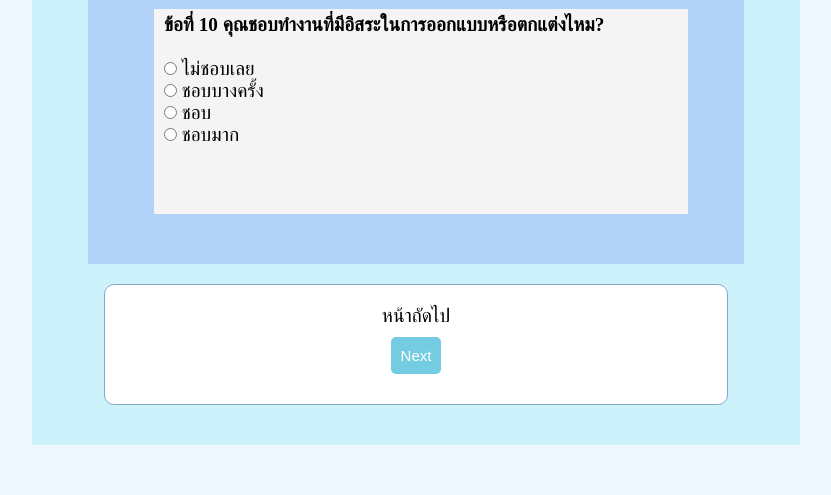
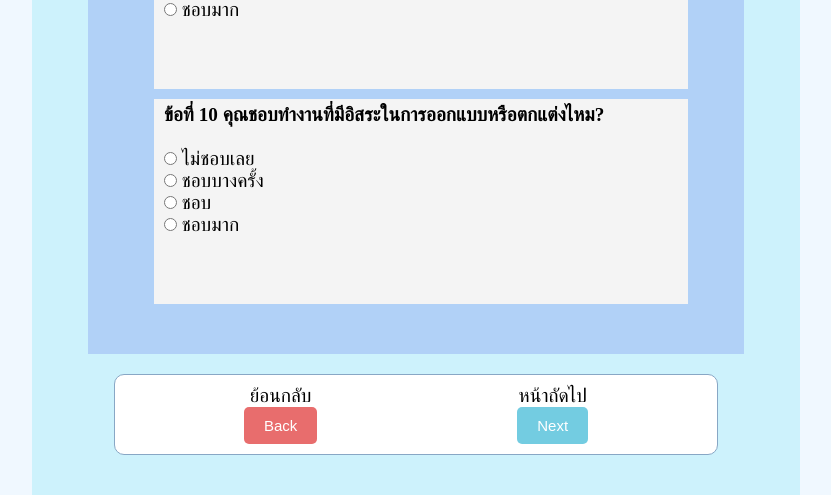
Before and after one commit to tlesk0708/PROJECT2, a PHP site: page /Project2/exam1.html in a window 1280 px wide. Shown: the part 2257-2752 px from the top of the page, without its empty margins (224-1055 px from the left). Before the commit the page ends 2702 px from the top, so only its background shows below. Run offline with PHP 8.4, Linux system fonts and the light colour scheme.

Commit message:
ปุ่มย้อนกลับ และ ข้อความแจ้งเตือน หน้าสุดท้าย

```diff
--- a/exam1.html
+++ b/exam1.html
@@ -11,6 +11,7 @@
     <header class="box"><H1 class="title">แนะนำสาขาที่ถนัด</H1></header>
     <div class="boxbook"><img src="detective.png"style="width:50px;margin: 10px;;"><h1>Luksood GU.</h1></img></div>
     <div class="boxbody1">
+        <div class="headbox"><H1>แบบทดสอบ หน้าที่ 1 </H1></div>
         <div class="whitebox"><H4>ข้อที่ 1 คุณชอบทำงานที่ใช้เครื่องมือหรือเทคโนโลยีมากหรือไม่? </H4> <br>
             <input type="radio" name="question1" value="ไม่ชอบเลย" required> ไม่ชอบเลย<br>
             <input type="radio" name="question1" value="ชอบบางครั้ง"> ชอบบางครั้ง<br>
@@ -73,11 +74,17 @@
         </div>
     </div>
 
-    <form action="exam2.html"><p>หน้าถัดไป</p>
-        <div class="input-group">
-            <button type="submit" class="btn">Next</button>
-        </div>
-        </form>
+    <div class="content">
+        <div class="boxexam">
+    <div class="buttonred-container">
+        <p>ย้อนกลับ</p>
+        <a href="dashboard.html"><button type="submit" class="btn2">Back</button></a>
     </div>
+
+    <div class="buttonblue-container">
+        <p>หน้าถัดไป</p>
+        <a href="exam2.html"><button type="submit" class="btn">Next</button></a>
+    </div>
+
 </body>
 </html>
--- a/result.html
+++ b/result.html
@@ -14,7 +14,7 @@
         <h1>ผลลัพธ์</h1>
     </div>
 
-    <form action="ฟฟฟฟฟ.html"><p>ทำแบบประเมิน</p>
+    <form action="Assessment.html"><p>ทำแบบประเมิน</p>
         <div class="input-group">
             <button type="submit" class="btn2">NEXT</button></form>
         </div>
--- a/style.css
+++ b/style.css
@@ -24,11 +24,12 @@
     width: 80%;
     text-align: center;
     margin: 20px auto;
-    padding: 20px;
+    padding: 10px;
     border: 1px solid #88a7c5;
     background: white;
     border-radius: 10px 10px 10px 10px;
 }
+
 
 .input-group{
     margin: 10px 0px 10px 0px;
@@ -50,21 +51,23 @@
 }
 
 .btn{
-    padding: 10px;
+    padding: 10px 20px;
     font-size: 15px;
     color: white;
     background: rgb(115, 204, 225);
     border: none;
     border-radius: 5px;
+    margin: 0 100px 0 100px;
 }
 
 .btn2{
-    padding: 10px;
+    padding: 10px 20px;
     font-size: 15px;
     color: white;
     background: rgb(232, 109, 109);
     border: none;
     border-radius: 5px;
+    margin: 0 100px 0 100px;
 }
 
 .box {
@@ -98,6 +101,16 @@
     padding-top: 5px;
     padding-left: 10px;
 }
+.headbox{
+    background-color: rgb(244, 244, 244);
+    width: 80%;
+    height: 75px;
+    margin-left: 10%;
+    margin-right: 25%;
+    text-align:center;
+    padding-top: 15px;
+    border-radius: 20px 20px 20px 20px;
+}
 
 .boxbody1{
     background-color: rgb(177, 209, 247);
@@ -110,3 +123,46 @@
     padding-top: 50px;
     padding-bottom: 50px;
 }
+
+.button-container {
+    display: flex;
+    flex-direction: column; /* จัดตัวหนังสือให้อยู่ด้านบนปุ่ม */
+    align-items: center; /* จัดให้อยู่ตรงกลาง */
+}
+
+.button-container p {
+    margin: 0 0 10px; /* เพิ่มระยะห่างระหว่างข้อความกับปุ่ม */
+    font-size: 15px;
+    text-align: center;
+}
+
+.buttonred-container button {
+    padding: 10px 20px;
+    font-size: 15px;
+    background: rgb(232, 109, 109);
+    color: white;
+    border: none;
+    border-radius: 5px;
+    cursor: pointer;
+    margin: 0 100px 0 100px;
+}
+.buttonblue-container button {
+    padding: 10px 20px;
+    font-size: 15px;
+    background: rgb(115, 204, 225);
+    color: white;
+    border: none;
+    border-radius: 5px;
+    cursor: pointer;
+    margin: 0 100px 0 100px;
+}
+
+.button-container button:hover {
+    background-color: #dee3e7;
+}
+.boxexam {
+    display: flex;
+    justify-content: center;
+    align-items: center; /* จัดให้อยู่ตรงกลางในแนวตั้ง */
+    min-height: 80% /* ความสูงเต็มจอ */
+}
```
Also changed, not shown: Assessment.html (added, +51 -0 lines), exam2.html (+12 -5 lines), exam3.html (+13 -5 lines), exam4.html (+12 -5 lines).
